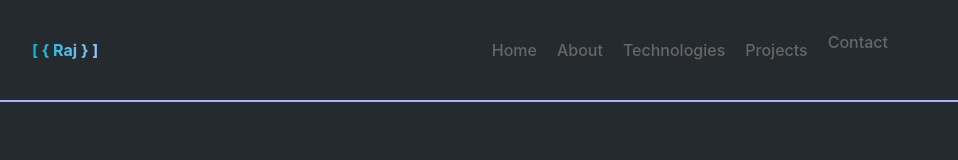
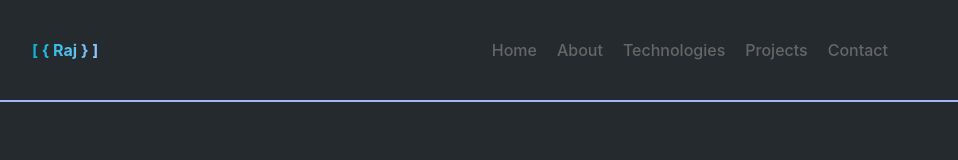
Before and after one commit to Raj-Mandloii/raj-mandloi, a React (Create React App) app: page / in a window 1280 px wide. Shown: the top 160 px of the page, without its empty margins (160-1118 px from the left). Built offline with nearby package versions, Linux system fonts and the light colour scheme.

Commit message:
minor change to image and UI

```diff
--- a/src/Components/Header.js
+++ b/src/Components/Header.js
@@ -80,7 +80,7 @@ function Header() {
               Projects
             </Link>
           </li>
-          <li className=" pb-4">
+          <li className="pb-4 sm:pb-0">
             <Link
               className="cursor-pointer"
               to="contact"
```
Also changed, not shown: src/assets/projects/react/carwash/carwash.png, 1 other file (tests, documents, lock files or other folders).
